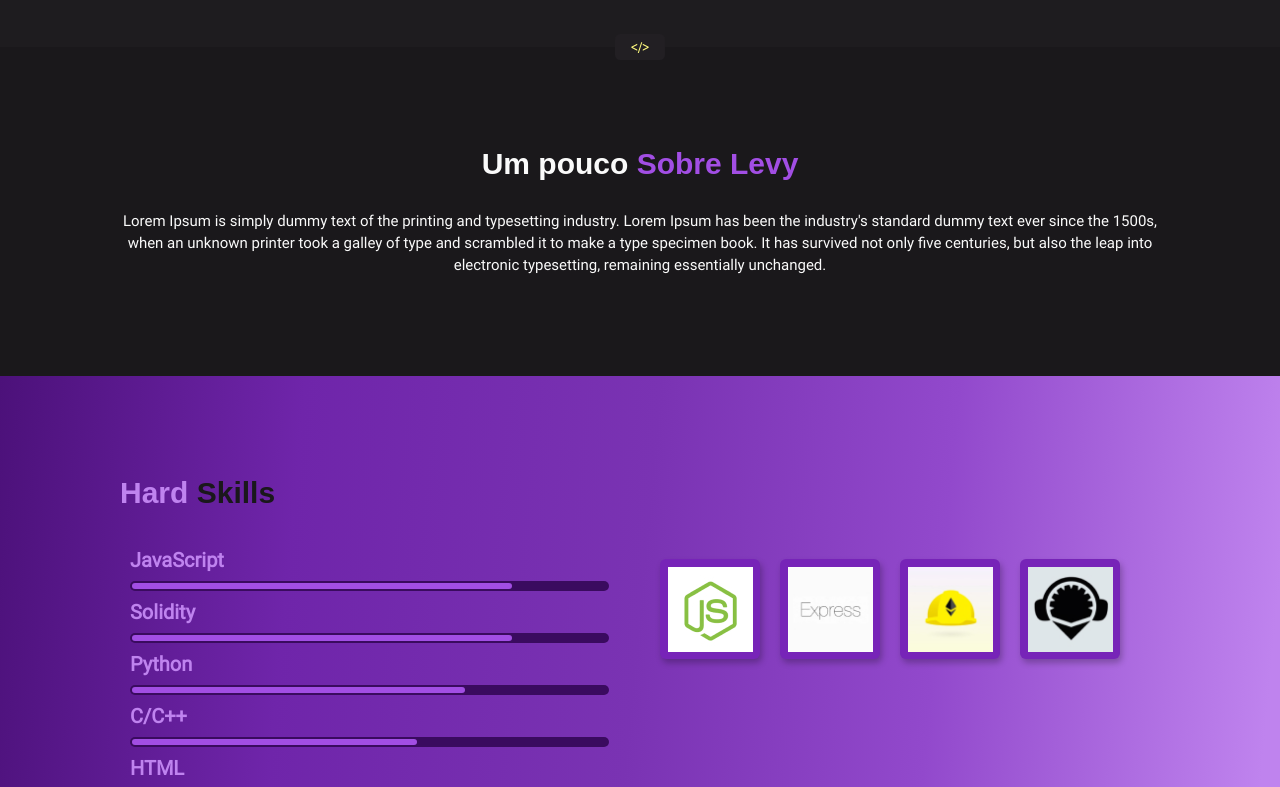
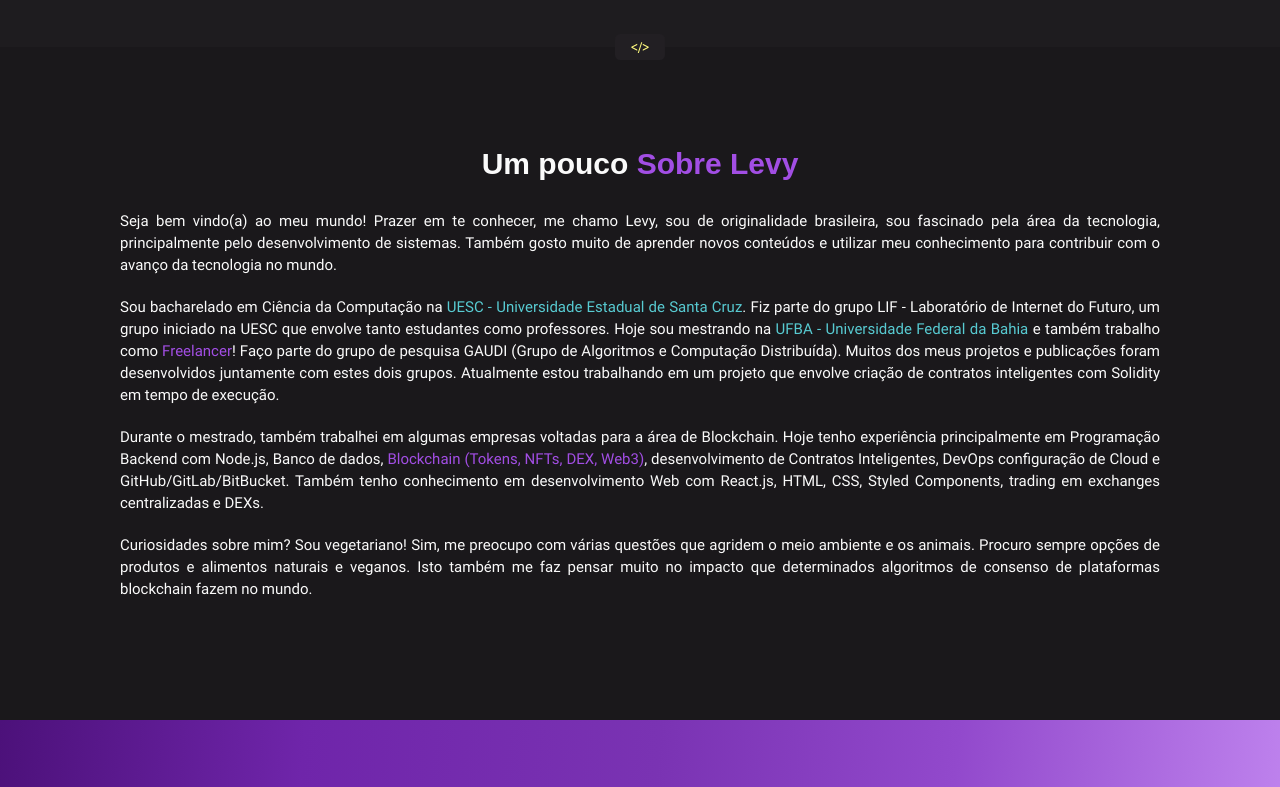
Before and after one commit to levysantiago/personal-page, a React (Create React App) app: page / in a window 1280 px wide. Shown: the part 539-1326 px from the top of the page. Built offline with nearby package versions, Linux system fonts and the light colour scheme.

Commit message:
feat: writing about text

```diff
--- a/src/components/About/index.tsx
+++ b/src/components/About/index.tsx
@@ -1,7 +1,9 @@
+import { Link } from "components/styles";
 import React from "react";
 import {
   Container,
   Description,
+  HighlightedDescription,
   HtmlTagImg,
   RelativeDiv,
   Title,
@@ -20,12 +22,52 @@ const About: React.FC = () => {
       </Title>
 
       <Description>
-        Lorem Ipsum is simply dummy text of the printing and typesetting
-        industry. Lorem Ipsum has been the industry's standard dummy text ever
-        since the 1500s, when an unknown printer took a galley of type and
-        scrambled it to make a type specimen book. It has survived not only five
-        centuries, but also the leap into electronic typesetting, remaining
-        essentially unchanged.
+        Seja bem vindo(a) ao meu mundo! Prazer em te conhecer, me chamo Levy,
+        sou de originalidade brasileira, sou fascinado pela área da tecnologia,
+        principalmente pelo desenvolvimento de sistemas. Também gosto muito de
+        aprender novos conteúdos e utilizar meu conhecimento para contribuir com
+        o avanço da tecnologia no mundo.
+      </Description>
+
+      <Description>
+        Sou bacharelado em Ciência da Computação na{" "}
+        <Link href="http://www.uesc.br">
+          UESC - Universidade Estadual de Santa Cruz
+        </Link>
+        . Fiz parte do grupo LIF - Laboratório de Internet do Futuro, um grupo
+        iniciado na UESC que envolve tanto estudantes como professores. Hoje sou
+        mestrando na{" "}
+        <Link href="https://www.ufba.br/">
+          UFBA - Universidade Federal da Bahia
+        </Link>{" "}
+        e também trabalho como{" "}
+        <HighlightedDescription>Freelancer</HighlightedDescription>! Faço parte
+        do grupo de pesquisa GAUDI (Grupo de Algoritmos e Computação
+        Distribuída). Muitos dos meus projetos e publicações foram desenvolvidos
+        juntamente com estes dois grupos. Atualmente estou trabalhando em um
+        projeto que envolve criação de contratos inteligentes com Solidity em
+        tempo de execução.
+      </Description>
+
+      <Description>
+        Durante o mestrado, também trabalhei em algumas empresas voltadas para a
+        área de Blockchain. Hoje tenho experiência principalmente em Programação
+        Backend com Node.js, Banco de dados,{" "}
+        <HighlightedDescription>
+          Blockchain (Tokens, NFTs, DEX, Web3)
+        </HighlightedDescription>
+        , desenvolvimento de Contratos Inteligentes, DevOps configuração de
+        Cloud e GitHub/GitLab/BitBucket. Também tenho conhecimento em
+        desenvolvimento Web com React.js, HTML, CSS, Styled Components, trading
+        em exchanges centralizadas e DEXs.
+      </Description>
+
+      <Description>
+        Curiosidades sobre mim? Sou vegetariano! Sim, me preocupo com várias
+        questões que agridem o meio ambiente e os animais. Procuro sempre opções
+        de produtos e alimentos naturais e veganos. Isto também me faz pensar
+        muito no impacto que determinados algoritmos de consenso de plataformas
+        blockchain fazem no mundo.
       </Description>
     </Container>
   );
--- a/src/components/About/styles.tsx
+++ b/src/components/About/styles.tsx
@@ -59,7 +59,14 @@ export const Description = styled(ResponsiveDescription)(
   font-family: ${props.theme.fonts.text || "Roboto-Regular"};
   font-weight: 400;
   line-height: 22px;
-  text-align: center;
   color: ${props.theme.colors.white || "#fafafa"};
+  margin-bottom: 20px;
+  text-align: justify;
 `
 );
+
+export const HighlightedDescription = styled(Description)(
+  (props: IAboutProps) => `
+  color: ${props.theme.colors.purpleMedium};
+`
+);
--- a/src/components/Theme/index.tsx
+++ b/src/components/Theme/index.tsx
@@ -19,6 +19,7 @@ const theme = {
     purpleGradient: `linear-gradient(275.38deg,#bf83ee 3.12%,#9249cc 28.35%,#7a33b3 50.67%,#6f25aa 77.17%,#4c117a 100%);`,
     greenMedium: "#13615D",
     greenLight: "#88FEF3",
+    greenLight2: "#58cbd2",
     greenDarkTransparent: "rgba(19, 97, 93, 0.43);",
     orangeLight: "#FFFA7E",
     orangeMedium: "#FFAC1D",
--- a/src/components/styles.tsx
+++ b/src/components/styles.tsx
@@ -1,4 +1,9 @@
 import styled from "styled-components";
+import { ITheme } from "./Theme";
+
+interface IProps {
+  theme: ITheme;
+}
 
 export const GenericContainer = styled.div`
   padding: 100px 120px;
@@ -95,3 +100,17 @@ export const ResponsiveSmallText = styled.span`
     font-size: 12px;
   }
 `;
+
+export const Link = styled.a.attrs({
+  target: "_blank",
+  rel: "noopener noreferer",
+})(
+  (props: IProps) => `
+  color: ${props.theme.colors.greenLight2};
+  text-decoration: none;
+
+  &:hover{
+    text-decoration: underline;
+  }
+`
+);
```
